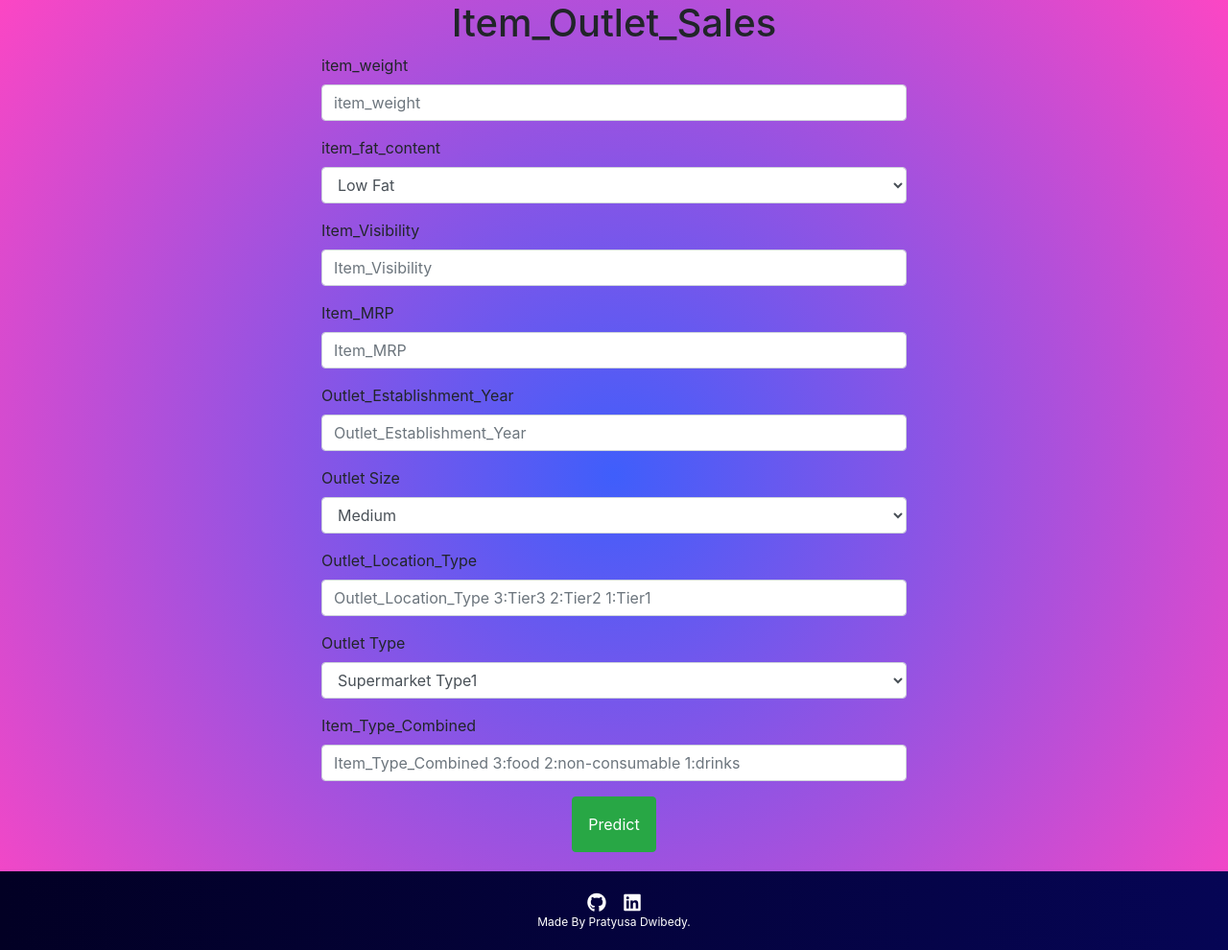
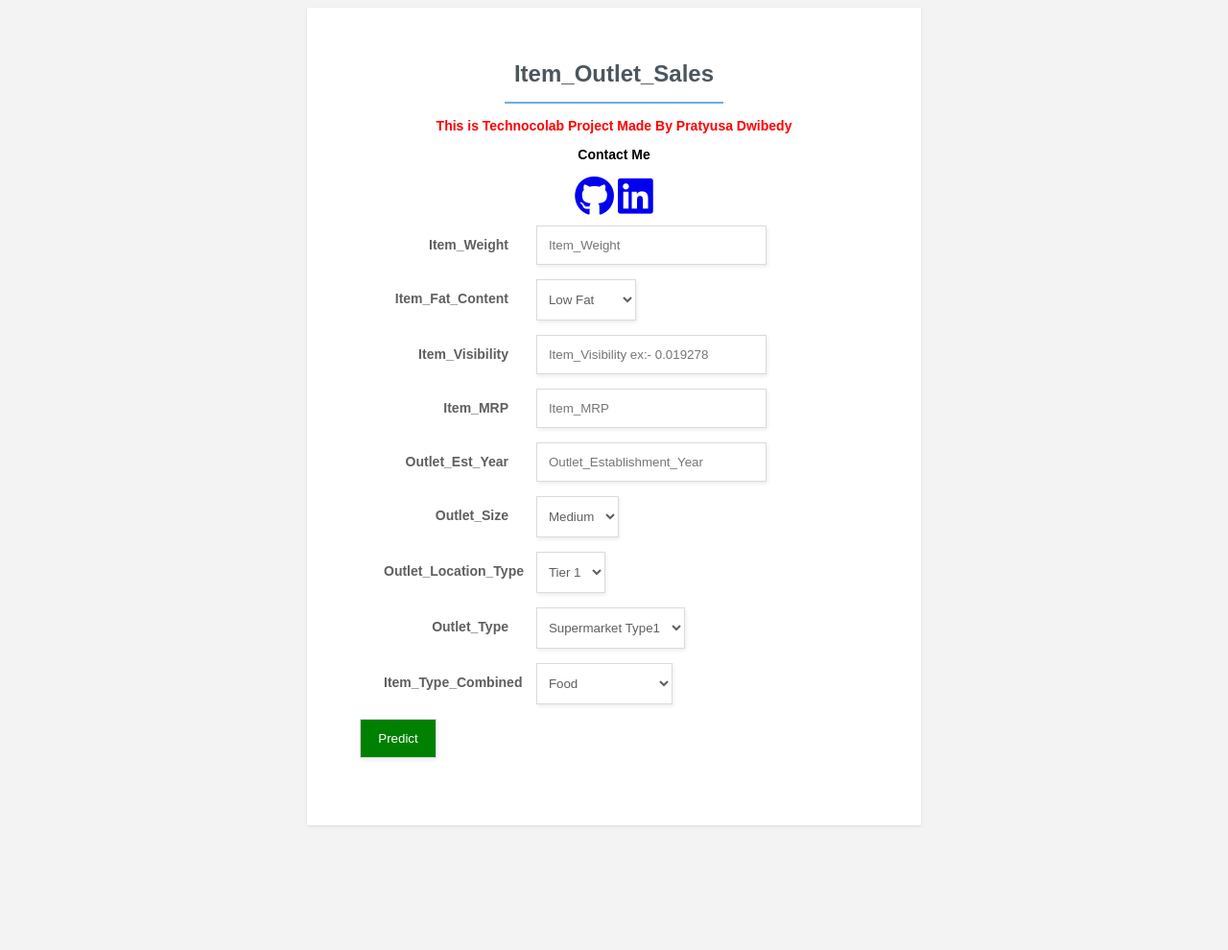
Before and after one commit to Pratyuh/bigmart_heraku, a Flask app: page / in a window 1280 px wide. Shown: the whole page at 96% size. After the commit the page ends 861 px from the top, so only its background shows below. Run offline with Flask 2, Linux system fonts and the light colour scheme; parts of the project's set-up code (start-up, migrations or seed data) failed here and were passed over; some libraries are stand-ins or nearby versions.

Commit message:
Add files via upload

```diff
--- a/templates/index.html
+++ b/templates/index.html
@@ -1,112 +1,290 @@
 <!DOCTYPE html>
-<html lang="en" dir="ltr">
+<html>
     <head>
         <meta charset="utf-8">
-        <title>Item_Outlet_Sales</title>
-        <link rel="shortcut icon" href="{{ url_for('static', filename='diabetes-favicon.ico') }}">
-        <link rel="stylesheet" type="text/css" href="{{ url_for('static', filename='styles.css') }}">
+        <meta http-equiv="X-UA-Compatible" content="IE=edge">
+        <meta name="viewport" content="width=device-width, initial-scale=1">
+        <title>Item Outlet Sale</title>
   <script src="https://kit.fontawesome.com/5f3f547070.js" crossorigin="anonymous"></script>
-        <link rel="stylesheet" href="https://stackpath.bootstrapcdn.com/bootstrap/4.3.1/css/bootstrap.min.css" integrity="sha384-ggOyR0iXCbMQv3Xipma34MD+dH/1fQ784/j6cY/iJTQUOhcWr7x9JvoRxT2MZw1T" crossorigin="anonymous">
-        <script src="https://code.jquery.com/jquery-3.3.1.slim.min.js" integrity="sha384-q8i/X+965DzO0rT7abK41JStQIAqVgRVzpbzo5smXKp4YfRvH+8abtTE1Pi6jizo" crossorigin="anonymous"></script>
-        <script src="https://cdnjs.cloudflare.com/ajax/libs/popper.js/1.14.7/umd/popper.min.js" integrity="sha384-UO2eT0CpHqdSJQ6hJty5KVphtPhzWj9WO1clHTMGa3JDZwrnQq4sF86dIHNDz0W1" crossorigin="anonymous"></script>
-        <script src="https://stackpath.bootstrapcdn.com/bootstrap/4.3.1/js/bootstrap.min.js" integrity="sha384-JjSmVgyd0p3pXB1rRibZUAYoIIy6OrQ6VrjIEaFf/nJGzIxFDsf4x0xIM+B07jRM" crossorigin="anonymous"></script>
+        <style type="text/css">
+
+            html{
+    background-color: #f3f3f3;
+}
+
+.form-basic{
+    max-width: 640px;
+    margin: 0 auto;
+    padding: 55px;
+    box-sizing: border-box;
+
+    background-color:  #ffffff;
+    box-shadow: 0 1px 3px 0 rgba(0, 0, 0, 0.1);
+
+    font: bold 14px sans-serif;
+    text-align: center;
+}
+
+.form-basic .form-row{
+    text-align: left;
+    margin-bottom: 15px;
+}
+
+.form-basic .form-title-row{
+    text-align: center;
+    margin-bottom: 15px;
+}
+
+/* The form title */
+
+.form-basic h1{
+    display: inline-block;
+    box-sizing: border-box;
+    color:  #4c565e;
+    font-size: 24px;
+    padding: 0 10px 15px;
+    border-bottom: 2px solid #6caee0;
+    margin: 0;
+}
+
+.form-basic .form-row > label span{
+    display: inline-block;
+    box-sizing: border-box;
+    color: #5F5F5F;
+    width: 180px;
+    text-align: right;
+    vertical-align: top;
+    padding: 12px 25px;
+}
+
+.form-basic input{
+    color:  #5f5f5f;
+    box-sizing: border-box;
+    width: 240px;
+    box-shadow: 1px 2px 4px 0 rgba(0, 0, 0, 0.08);
+    padding: 12px;
+    border: 1px solid #dbdbdb;
+}
+
+.form-basic input[type=radio],
+.form-basic input[type=checkbox]{
+    box-shadow: none;
+    width: auto;
+}
+
+.form-basic input[type=checkbox]{
+    margin-top: 13px;
+}
+
+.form-basic select{
+    background-color: #ffffff;
+    color:  #5f5f5f;
+    box-sizing: border-box;
+    max-width: 240px;
+    box-shadow: 1px 2px 4px 0 rgba(0, 0, 0, 0.08);
+    padding: 12px 8px;
+    border: 1px solid #dbdbdb;
+}
+
+.form-basic textarea{
+    color:  #5f5f5f;
+    box-sizing: border-box;
+    width: 240px;
+    height: 80px;
+    box-shadow: 1px 2px 4px 0 rgba(0, 0, 0, 0.08);
+    font: normal 13px sans-serif;
+    padding: 12px;
+    border: 1px solid #dbdbdb;
+    resize: vertical;
+}
+
+.form-basic .form-radio-buttons{
+    display: inline-block;
+    vertical-align: top;
+}
+
+.form-basic .form-radio-buttons > div{
+    margin-top: 10px;
+}
+
+.form-basic .form-radio-buttons label span{
+    margin-left: 8px;
+    color: #5f5f5f;
+    font-weight: normal;
+}
+
+.form-basic .form-radio-buttons input{
+    width: auto;
+}
+
+.form-basic button{
+    display: block;
+    border-radius: 2px;
+    background-color:  #6caee0;
+    color: #ffffff;
+    font-weight: bold;
+    box-shadow: 1px 2px 4px 0 rgba(0, 0, 0, 0.08);
+    padding: 14px 22px;
+    border: 0;
+    margin: 40px 183px 0;
+}
+
+/*  Making the form responsive. Remove this media query
+    if you don't need the form to work on mobile devices. */
+
+@media (max-width: 600px) {
+
+    .form-basic{
+        padding: 30px;
+        max-width: 480px;
+    }
+
+    .form-basic .form-row{
+        max-width: 300px;
+        margin: 25px auto;
+        text-align: left;
+    }
+
+    .form-basic .form-title-row{
+        margin-bottom: 50px;
+    }
+
+    .form-basic .form-row > label span{
+        display: block;
+        text-align: left;
+        padding: 0 0 15px;
+    }
+
+    .form-basic select{
+        width: 240px;
+    }
+
+    .form-basic input[type=checkbox]{
+        margin-top:0;
+    }
+
+    .form-basic .form-radio-buttons > div{
+        margin: 0 0 10px;
+    }
+
+    .form-basic button{
+        margin: 0;
+    }
+
+}
+
+
+        </style>
+
     </head>
-    <body style="background: rgb(63,94,251);
-background: radial-gradient(circle, rgba(63,94,251,1) 0%, rgba(252,70,196,1) 100%);">
-        <center><h1>Item_Outlet_Sales</h1></center>
-        <div class="container-fluid" style="width: 50%;height: 100%">
+    <body>
+        <div class="main-content">
+            <!-- You only need this form and the form-basic.css -->
+            <form class="form-basic" action="{{ url_for('predict') }}" method="POST">
+                <div class="form-title-row">
+                    <h1>Item_Outlet_Sales</h1>
 
-            <form  action="{{ url_for('predict') }}" method="POST" style="margin-bottom: 20px;">
-                <div class="form-group">
-                    <label for="exampleFormControlInput1">item_weight</label>
-                    <input type="form-input" type="text" name="Item_Weight" class="form-control" id="exampleFormControlInput1" placeholder="item_weight" required>
                 </div>
-                <div class="form-group">
-                    <label for="exampleFormControlSelect1">item_fat_content</label>
-                    <select class="form-control" id="exampleFormControlSelect1"  type="text" name="Item_Fat_Content">
+               <div style="margin-bottom: 10px;margin-top: 10px">
+                 <p style="color: red">This is Technocolab Project Made By Pratyusa Dwibedy</p>
+
+              <p>Contact Me</p>
+               <a target="_blank" href="https://github.com/pratyusa98"><i class="fab fa-github fa-3x contact-icon" style="size: 20px;"></i></a>
+               <a target="_blank" href="https://www.linkedin.com/in/pdwibedy/"><i class="fab fa-linkedin fa-3x contact-icon"></i></a>
+                </div>
+
+                <div class="form-row">
+
+                    <label>
+                        <span>Item_Weight</span>
+                        <input type="text" name="Item_Weight" placeholder="Item_Weight">
+                    </label>
+                </div>
+                <div class="form-row">
+                    <label>
+                        <span>Item_Fat_Content</span>
+                        <select type="text" name="Item_Fat_Content">
                             <option>Low Fat</option>
                             <option>Regular</option>
                             <option>Non-Edible</option>
                         </select>
+                    </label>
                 </div>
-                <div class="form-group">
-                    <label for="exampleFormControlInput1">Item_Visibility</label>
-                    <input type="form-input" type="text" name="Item_Visibility" class="form-control" id="exampleFormControlInput1" placeholder="Item_Visibility" required>
+                <div class="form-row">
+                    <label>
+                        <span>Item_Visibility</span>
+                        <input  type="text" name="Item_Visibility" placeholder="Item_Visibility ex:- 0.019278">
+                    </label>
                 </div>
-                <div class="form-group">
-                    <label for="exampleFormControlInput1">Item_MRP</label>
-                    <input type="form-input" type="text" name="Item_MRP" class="form-control" id="exampleFormControlInput1" placeholder="Item_MRP" required>
+                <div class="form-row">
+                    <label>
+                        <span>Item_MRP</span>
+                        <input type="text" name="Item_MRP" placeholder="Item_MRP">
+                    </label>
                 </div>
-                <div class="form-group">
-                    <label for="exampleFormControlInput1">Outlet_Establishment_Year</label>
-                    <input type="form-input" type="text" name="Outlet_Establishment_Year" class="form-control" id="exampleFormControlInput1" placeholder="Outlet_Establishment_Year" required>
+                <div class="form-row">
+                    <label>
+                        <span>Outlet_Est_Year</span>
+                        <input type="text" name="Outlet_Establishment_Year" placeholder="Outlet_Establishment_Year">
+                    </label>
                 </div>
-                <div class="form-group">
-                    <label for="exampleFormControlSelect1">Outlet Size</label>
-                    <select class="form-control" id="exampleFormControlSelect1"  type="text" name="Outlet_Size">
+                <div class="form-row">
+                    <label>
+                        <span>Outlet_Size</span>
+                        <select type="text" name="Outlet_Size">
                             <option>Medium</option>
                             <option>Small</option>
                             <option>High</option>
                         </select>
-                </div>
-                <div class="form-group">
-                    <label for="exampleFormControlInput1">Outlet_Location_Type</label>
-                    <input type="form-input" type="text" name="Outlet_Location_Type" class="form-control" id="exampleFormControlInput1" placeholder="Outlet_Location_Type 3:Tier3 2:Tier2 1:Tier1" required>
+                    </label>
                 </div>
 
-                <div class="form-group">
-                    <label for="exampleFormControlSelect1">Outlet Type</label>
-                    <select class="form-control" id="exampleFormControlSelect1"  type="text" name="Outlet_Type">
+
+
+                   <div class="form-row">
+                    <label>
+                        <span>Outlet_Location_Type</span>
+                        <select type="text" name="Outlet_Location_Type">
+                            <option>Tier 1</option>
+                            <option>Tier 2</option>
+                            <option>Tier 3</option>
+                        </select>
+                    </label>
+                </div>
+
+
+                <div class="form-row">
+                    <label>
+                        <span>Outlet_Type</span>
+                        <select type="text" name="Outlet_Type">
                             <option>Supermarket Type1</option>
                             <option>Grocery Store</option>
                             <option>Supermarket Type3</option>
                             <option>Supermarket Type2</option>
                         </select>
+                    </label>
                 </div>
-                <div class="form-group">
-                    <label for="exampleFormControlInput1">Item_Type_Combined</label>
-                    <input type="form-input" type="text" name="Item_Type_Combined"  class="form-control" id="exampleFormControlInput1" placeholder="Item_Type_Combined 3:food 2:non-consumable 1:drinks" required>
+
+
+                  <div class="form-row">
+                    <label>
+                        <span>Item_Type_Combined</span>
+                        <select  type="text" name="Item_Type_Combined">
+                            <option>Food</option>
+                            <option>Drinks</option>
+                            <option>Non-Consumable</option>
+
+                        </select>
+                    </label>
                 </div>
-                <center><input type="submit" class="btn btn-success p-3" value="Predict"></center>
 
+
+
+                <div class="form-row">
+
+                    <input type="submit" value="Predict" style="background-color: green;color: white;width: 80px;">
+                </div>
             </form>
         </div>
-<style type="text/css">
-    /* Footer */
-.footer{
-    flex-shrink: 0;
-    position: relative;
-    padding: 20px;
-    background: rgb(2,0,36);
-background: linear-gradient(90deg, rgba(2,0,36,1) 0%, rgba(9,9,121,1) 35%, rgba(0,212,255,1) 100%);
-    background-size: 500% 500%;
-    animation: change-gradient 10s ease-in-out infinite;
-}
-
-.footer-description{
-    color: #ffffff;
-    margin: 0;
-    font-size: 12px;
-}
-/* Contact */
-.contact-icon{
-    color: #ffffff;
-    padding: 7px;
-}
-
-.contact-icon:hover{
-    color: #8c8c8c;
-}
-
-</style>
-               <!-- Footer -->
-      <center> <div class='footer'>
-           <div class="contact">
-               <a target="_blank" href="https://github.com/pratyusa98"><i class="fab fa-github fa-lg contact-icon"></i></a>
-               <a target="_blank" href="https://www.linkedin.com/in/pdwibedy/"><i class="fab fa-linkedin fa-lg contact-icon"></i></a>
-           </div>
-           <p class='footer-description'>Made By Pratyusa Dwibedy.</p>
-       </div></center>
-
     </body>
 </html>
```
Lines whose indentation alone changed are shown as unchanged.
